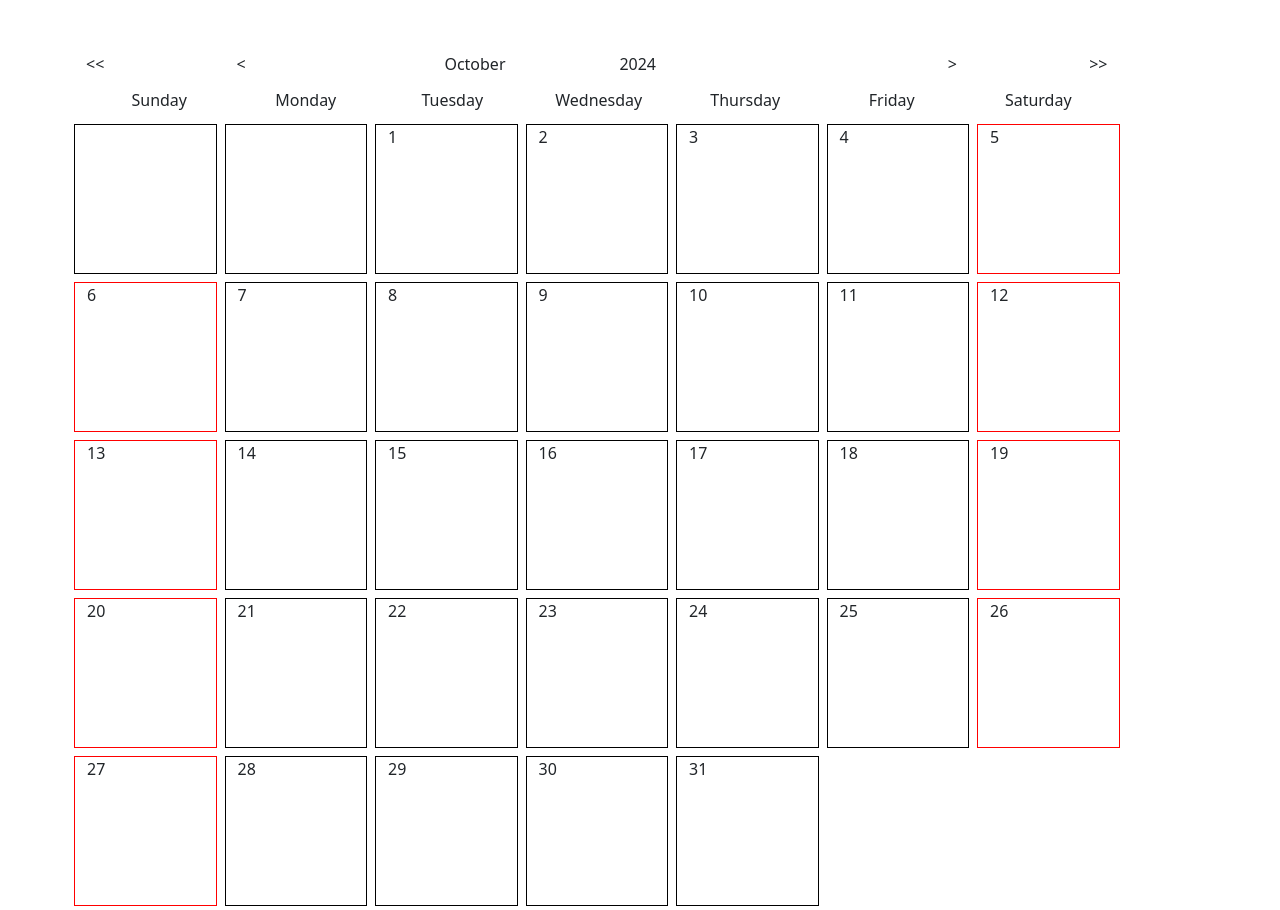
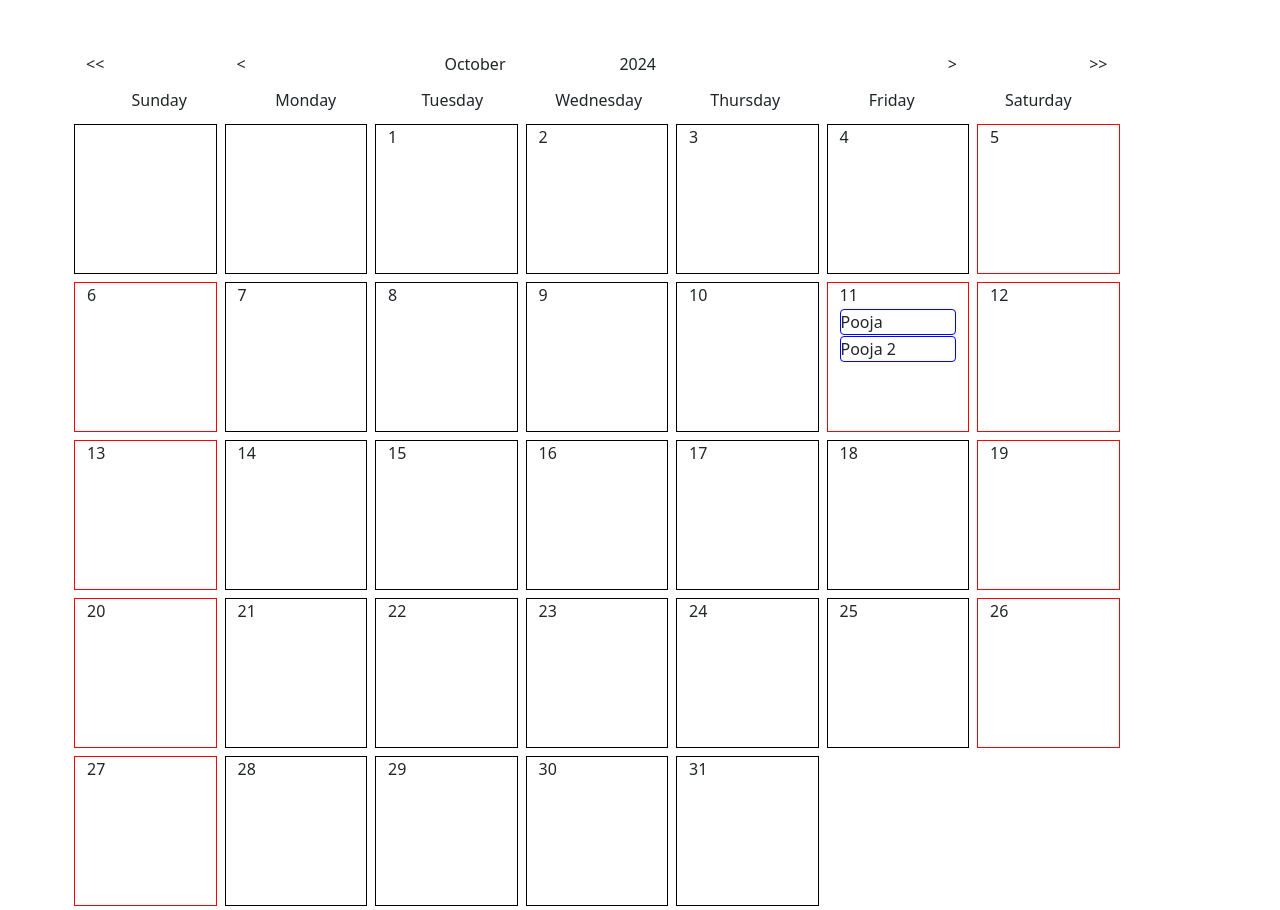
Before and after one commit to JyothishMB/React-Calendar, a React (Create React App) app: page / in a window 1280 px wide. Built offline with nearby package versions, Linux system fonts and the light colour scheme; the HTML template or start-up script is replaced by a standard one.

Commit message:
Displayed notifications successfully.

```diff
--- a/src/App.js
+++ b/src/App.js
@@ -4,9 +4,31 @@ import 'bootstrap/dist/css/bootstrap.min.css';
 import CalendarMonth from './components/calendar-month';
 
 function App() {
+
+  const defaultnotifications = {
+    "January": {
+      "26":{
+        "notifications":["Republic Day"],
+        "isholiday":true
+      }
+    },
+    "February": {
+      "14":{
+        "notifications":["Valentine's day"],
+        "isholiday":false
+      }
+    },
+    "October": {
+      "11":{
+        "notifications":["Pooja","Pooja 2"],
+        "isholiday":true
+      }
+    },
+  }
+
   return (
     <div>
-      <CalendarMonth />
+      <CalendarMonth defaultnotifications={defaultnotifications} />
     </div>
   );
 }
--- a/src/components/calendar-day.js
+++ b/src/components/calendar-day.js
@@ -1,12 +1,20 @@
 import "./calendar-day.css"
+import DefaultNotifications from "./default-notifications";
 
 const CalendarDay = (props) => {
-    const dayclass = props?.data?.rowindex==0 || props?.data?.rowindex==6 ? 'col daycell m-1 holiday':'col daycell m-1 workingday'
+
+    const isHoliday = () => {
+        return props?.data?.rowindex==0
+            || props?.data?.rowindex==6
+            || props?.data?.defaultnotifications?.isholiday
+    }
+
+    const dayclass = isHoliday() ? 'col daycell m-1 holiday':'col daycell m-1 workingday'
     return (
         <div className={dayclass}>
             <div className="day-label">{props?.data?.date}</div>
             <div className="day-notifications">
-                <div className="default-notifications"></div>
+                <DefaultNotifications notifications={props?.data?.defaultnotifications} />
                 <div className="custom-notifications"></div>
             </div>
         </div>
--- a/src/components/calendar-month.js
+++ b/src/components/calendar-month.js
@@ -2,7 +2,7 @@ import { useEffect, useState } from "react";
 import CalendarDay from "./calendar-day";
 import './calendar-month.css'
 
-const CalendarMonth = () => {
+const CalendarMonth = (props) => {
 
     const [allDays, setAllDays] = useState([])
     const [month, setMonth] = useState(new Date().getMonth())
@@ -24,17 +24,24 @@ const CalendarMonth = () => {
             month:'long'
         })
 
-        let paddingdays = weekdays.indexOf(dateString.split(' ')[2])
-        setMonthDisplay(dateString.split(' ')[0])
-        setYearDisplay(dateString.split(' ')[1])
+        let datesplitvalues = dateString.split(' ')
+        let paddingdays = weekdays.indexOf(datesplitvalues[2])
+        let notificationsforthismonth = props.defaultnotifications[datesplitvalues[0]]
+        setMonthDisplay(datesplitvalues[0])
+        setYearDisplay(datesplitvalues[1])
+        //console.log(notificationsforthismonth)
         var days = [];
         while(paddingdays>0){
-            days.push({date: null, rowindex: null});
+            days.push({date: null, rowindex: null, defaultnotifications:null});
             paddingdays = paddingdays-1;
         }
         while (date.getMonth() === month) {
             let datevalue = new Date(date);
-            days.push({date: datevalue.getDate(), rowindex: datevalue.getDay()});
+            days.push({
+                date: datevalue.getDate(),
+                rowindex: datevalue.getDay(),
+                defaultnotifications:notificationsforthismonth?notificationsforthismonth[datevalue.getDate()]:null,
+            });
             date.setDate(date.getDate() + 1);
         }
         setAllDays(days)
@@ -76,8 +83,8 @@ const CalendarMonth = () => {
             </div>
             <div className="row row-cols-8">
             {
-                allDays.map((day) => {
-                    return <CalendarDay data={day} />
+                allDays.map((day,index) => {
+                    return <CalendarDay key={index} data={day} />
                 })
             }
             </div>
--- /dev/null
+++ b/src/components/default-notifications.css
@@ -0,0 +1,8 @@
+.default-notification {
+    border-style: solid;
+    border-color: blue;
+    border-width: 0.1em;
+    border-radius: 0.25em;
+    margin-top: 1.5px;
+    margin-bottom: 1.5px;
+}
--- /dev/null
+++ b/src/components/default-notifications.js
@@ -0,0 +1,15 @@
+import './default-notifications.css'
+
+const DefaultNotifications = (props) => {
+    return(
+        <div className="default-notifications">
+            {
+                props?.notifications && props?.notifications?.notifications.map((notification,index)=> {
+                    return <div key={index} className="default-notification">{notification}</div>
+                })
+            }
+        </div>
+    )
+}
+
+export default DefaultNotifications;
```
